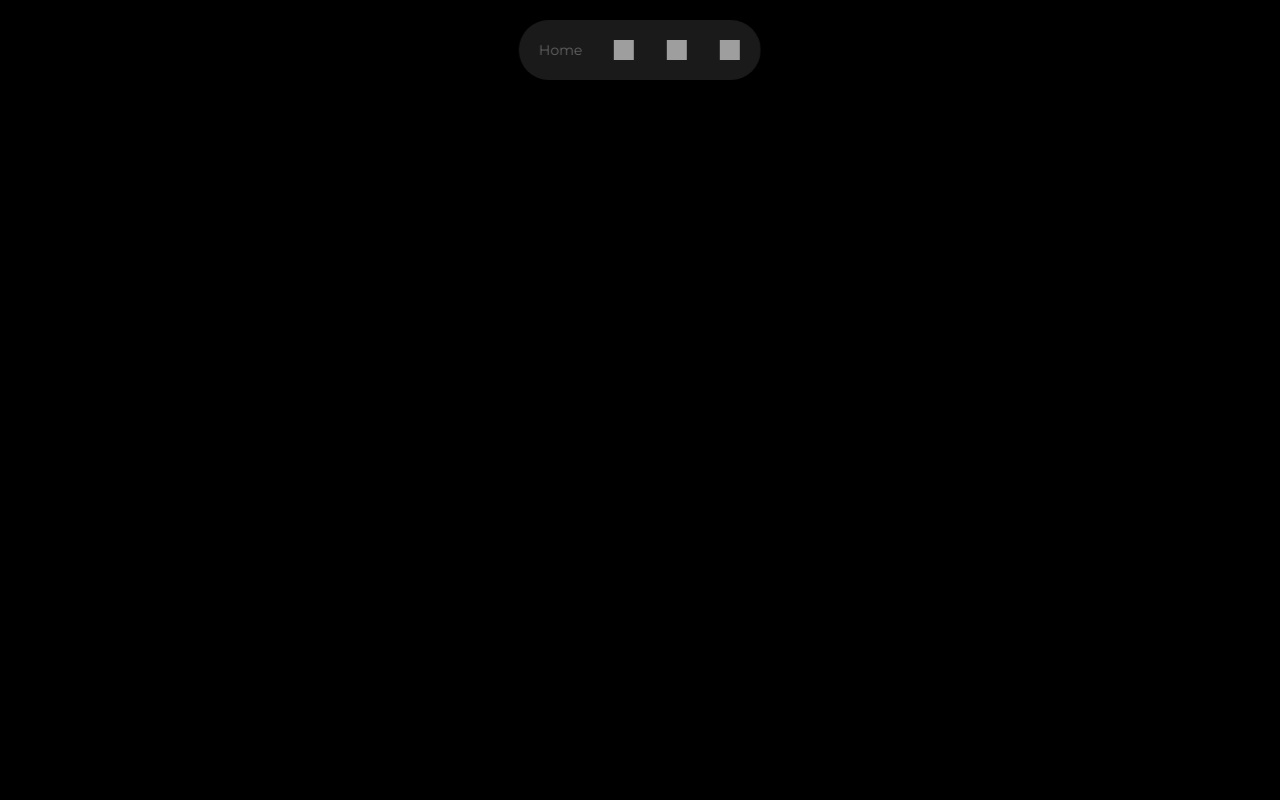
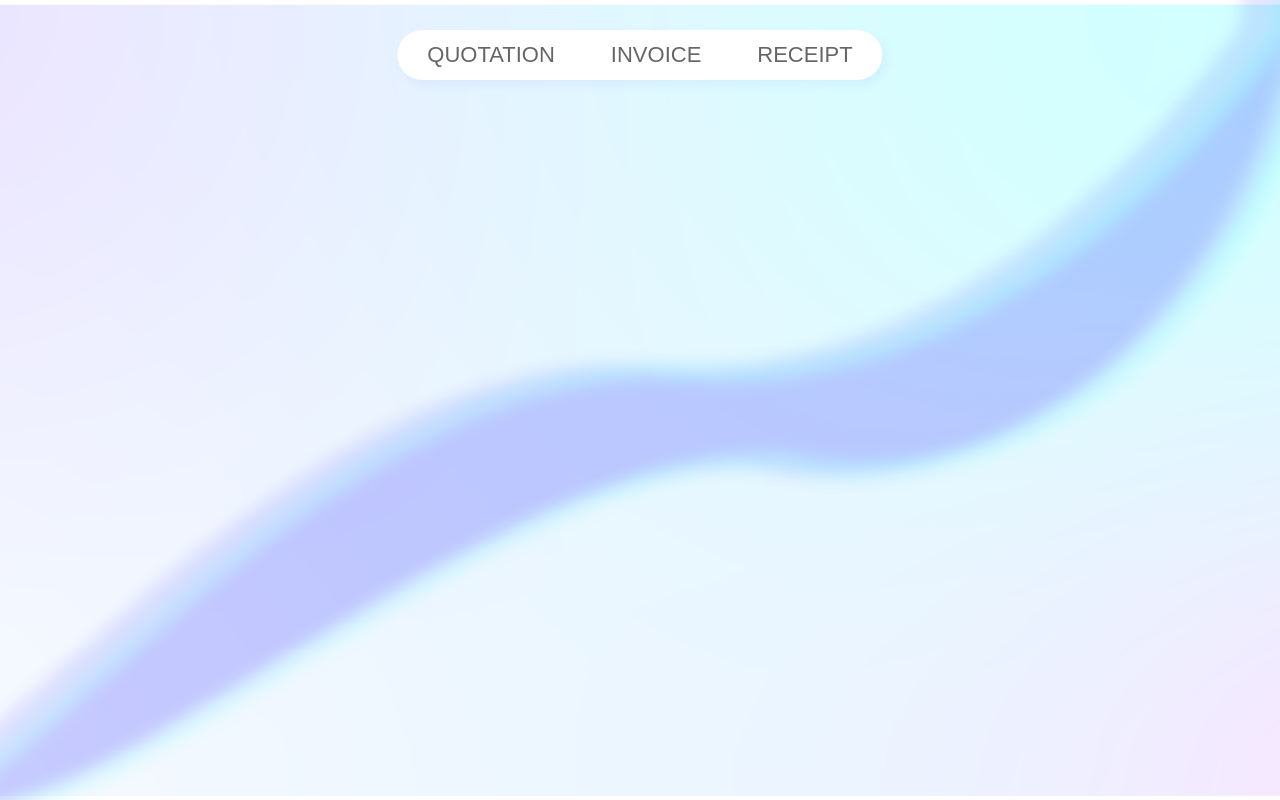
Before and after one commit to Ahmadkalims/InvoicerX, a React (Vite) app: page / in a window 1280 px wide. Built offline with nearby package versions, Linux system fonts and the light colour scheme; grey boxes are pictures that could not be loaded.

Commit message:
added glassmorphic background and fixed nav button styles

```diff
--- a/index.html
+++ b/index.html
@@ -22,5 +22,5 @@
 
 <!--
 git add .
-git commit -m "created pastel glassmorphism nav button"
+git commit -m "added glassmorphic background and fixed nav button styles"
 git push origin main-->
--- a/src/App.jsx
+++ b/src/App.jsx
@@ -1,15 +1,20 @@
 import React from 'react';
 import Header from './components/Header';
+import BGBlueLight from './assets/BG-Blue-light.png';
 
 function App() {
   return (
-    <div className="min-h-screen bg-[#000000] text-white font-sans">
-
+    <div
+      className="min-h-screen text-white font-sans"
+      style={{
+        backgroundImage: `url(${BGBlueLight})`,
+        backgroundSize: 'cover',
+        backgroundPosition: 'center',
+      }}
+    >
       <Header />
-
     </div>
   );
 }
 
-
 export default App;
--- a/src/components/Header.jsx
+++ b/src/components/Header.jsx
@@ -4,30 +4,15 @@ import NavButton2 from './NavButton2';
 
 const Header = () => {
   return (
-
-
-    <header className="fixed top-5 left-1/2 -translate-x-1/2 bg-white/10 backdrop-blur-md p-2 rounded-full flex gap-2 z-50">
-
-      <NavButton2
-        icon="https://img.icons8.com/?size=24&id=1iF9PyJ2Thzo&format=png&color=FFFFFF"
-        label="Home"
-      />
-
-      <NavButton
-        icon="https://img.icons8.com/?size=24&id=M1HUQOE9lLoG&format=png&color=FFFFFF"
-        label="Experience"
-      />
-
-      <NavButton
-        icon="https://img.icons8.com/?size=24&id=79387&format=png&color=FFFFFF"
-        label="Education"
-      />
-
-      <NavButton
-        icon="https://img.icons8.com/?size=24&id=6H65NWsqha0Z&format=png&color=FFFFFF"
-        label="Contact"
-      />
-
+    <header
+      className="fixed top-[30px] left-1/2 -translate-x-1/2 bg-[#ffffff] p-1.5 rounded-full flex gap-2 z-50"
+      style={{
+        boxShadow: '5px 5px 10.5px rgba(26, 42, 255, 0.05)'
+      }}
+    >
+      <NavButton2 label="QUOTATION" />
+      <NavButton2 label="INVOICE" />
+      <NavButton2 label="RECEIPT" />
     </header>
   );
 };
--- a/src/components/NavButton2.jsx
+++ b/src/components/NavButton2.jsx
@@ -3,27 +3,35 @@ import React from "react";
 const NavButton = ({ label }) => {
     return (
         <div
-                style={{ fontFamily: "'Montserrat', sans-serif" }}
+            style={{ fontFamily: "'Montserrat-regular', sans-serif", fontSize: "22px" }}
             className="
                 flex items-center
-                    px-3 py-3
-                    rounded-[12px]
+                px-1 py-[3px]
+                rounded-[16px]
 
                 text-[#666666] text-sm
                 cursor-pointer
 
                 overflow-hidden
-                    max-w-[100px]
+                max-w-[1000px]
                 hover:max-w-[200px]
 
                 transition-all duration-300 ease-in-out
                 group
 
-                    bg-transparent
-                    hover:bg-gradient-to-r hover:from-purple-100 hover:via-blue-100 hover:to-red-100 hover:backdrop-blur-md
-                    active:bg-gradient-to-r active:from-purple-100 active:via-blue-100 active:to-red-100 active:backdrop-blur-md"
+                bg-white
+                hover:bg-gradient-to-r hover:from-purple-50 hover:via-blue-50 hover:to-red-50
+                active:bg-gradient-to-r active:from-purple-50 active:via-blue-50 active:to-red-50"
         >
-                <span className="whitespace-nowrap opacity-100 transition-all duration-300 ease-in group-hover:opacity-100 group-hover:visible">
+            <span className="
+            whitespace-nowrap
+            opacity-100
+            px-[20px]
+            py-[0.1px]
+
+            transition-all
+            duration-300 ease-in
+            group-hover:opacity-100 group-hover:visible">
                 {label}
             </span>
         </div>
```
Also changed, not shown: src/assets/BG-Blue-light.png (added). Lines whose indentation alone changed are shown as unchanged.
